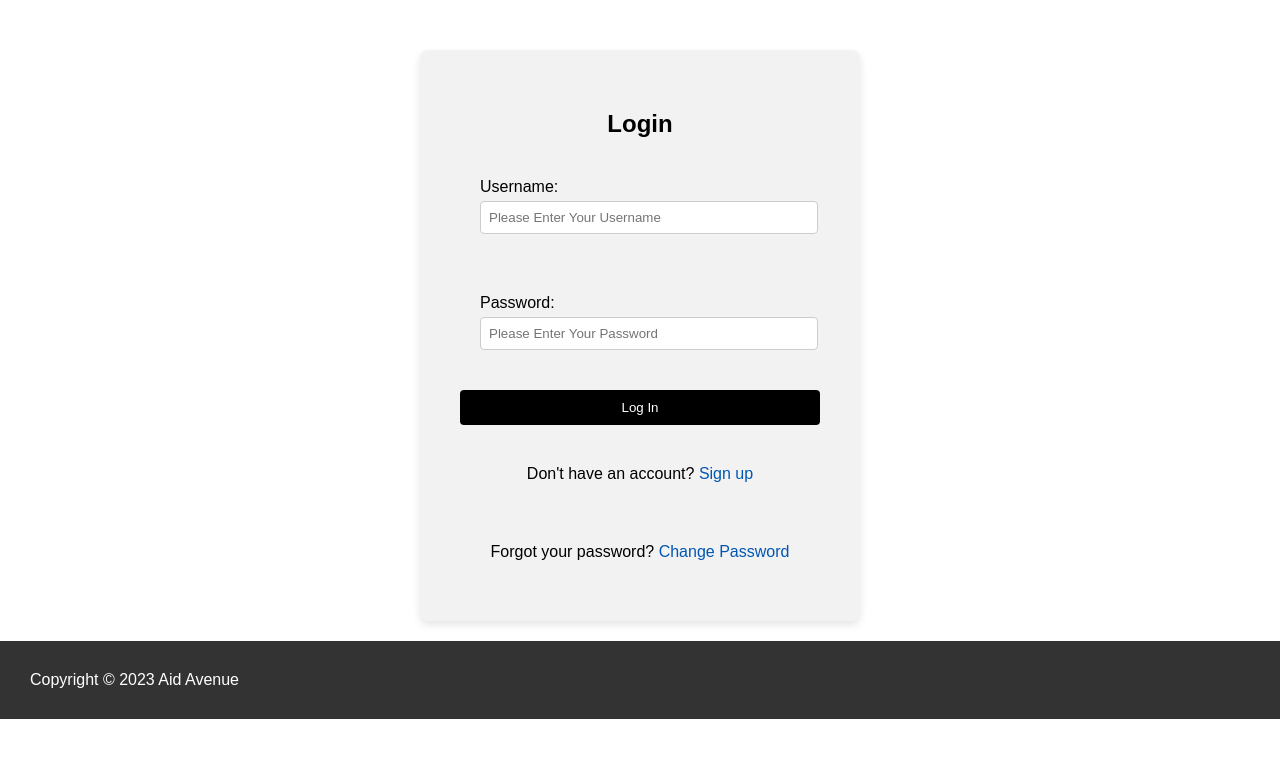
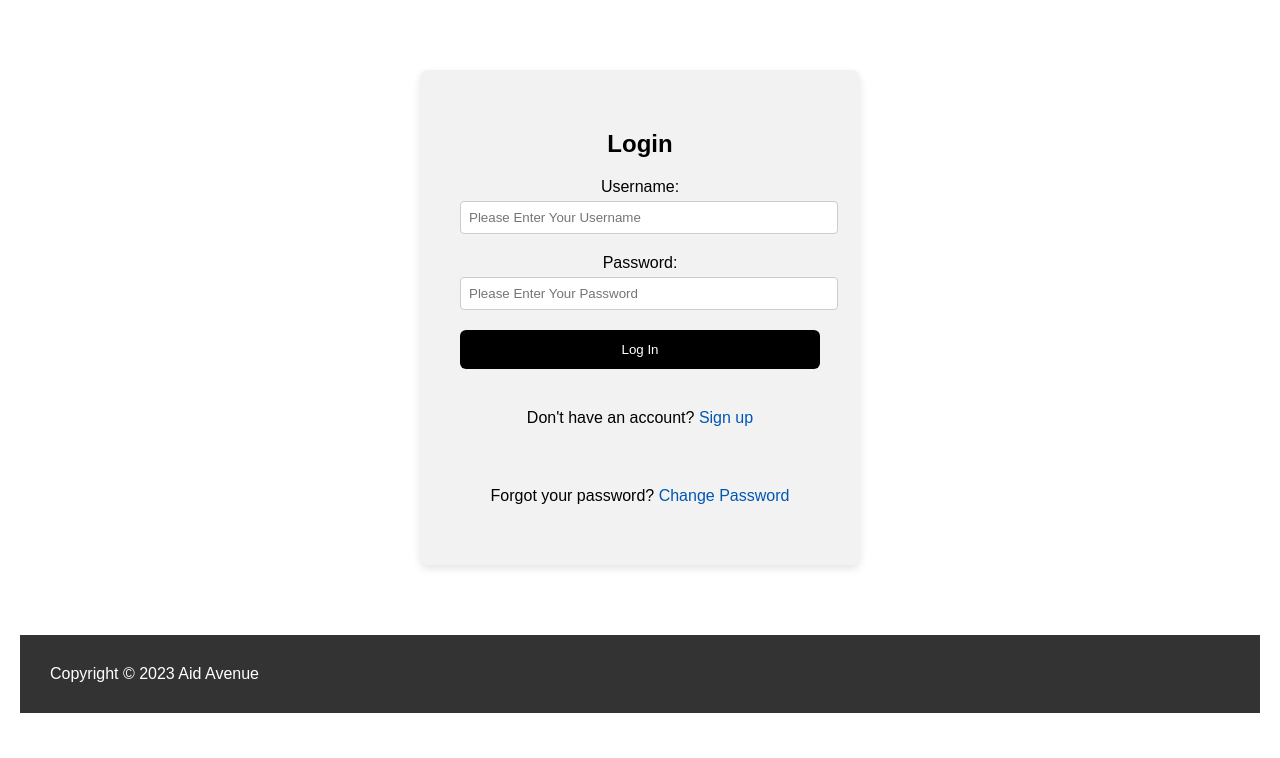
Before and after one commit to hassanredaa/HANIES, a React (Vite) app: page / in a window 1280 px wide. Shown: the top 758 px of the page. Built offline with nearby package versions, Linux system fonts and the light colour scheme.

Commit message:
updated css

```diff
--- a/src/Login.jsx
+++ b/src/Login.jsx
@@ -1,26 +1,26 @@
-
 import React from 'react';
 import { Link } from 'react-router-dom';
 
 export default function Login() {
     return (
-        <body>
-            <div class="login-container">
+        <div className="app-container"> {/* Single outermost container */}
+
+            <div className="login-container">
                 <form action="/submit-your-login-form" method="POST">
 
-                    <h2> Login</h2>
+                    <h2>Login</h2>
 
-                    <p class="input-group">
-                        <label for="username">Username:</label>
+                    <div className="input-group">
+                        <label htmlFor="username">Username:</label>
                         <input type="text" id="username" name="username" required placeholder="Please Enter Your Username" />
-                    </p>
-                    <p class="input-group">
-                        <label for="password">Password:</label>
+                    </div>
+                    <div className="input-group">
+                        <label htmlFor="password">Password:</label>
                         <input type="password" id="password" name="password" required placeholder="Please Enter Your Password" />
-                    </p>
+                    </div>
                     <button type="submit">Log In</button>
-                    <p class="signup-text">Don't have an account? <Link to="/register">Sign up</Link></p>
-                    <p class="signup-text">Forgot your password? <Link to="/changepassword">Change Password</Link></p>
+                    <p className="signup-text">Don't have an account? <Link to="/register">Sign up</Link></p>
+                    <p className="signup-text">Forgot your password? <Link to="/changepassword">Change Password</Link></p>
 
                 </form>
             </div>
@@ -28,7 +28,6 @@ export default function Login() {
             <footer>
                 <p>Copyright © 2023 Aid Avenue</p>
             </footer>
-        </body>
+        </div>
     );
-
 }
--- a/src/styles.css
+++ b/src/styles.css
@@ -49,18 +49,50 @@ p {
 }
 
 button {
-    width: 100%;
-    padding: 10px;
+    padding: 12px 24px;
     background-color: black;
     color: white;
+    /* Default text color */
+    position: relative;
+    border-radius: 6px;
+    overflow: hidden;
+    width: 100%;
     border: none;
-    border-radius: 4px;
     cursor: pointer;
+    z-index: 2;
+    /* Ensure text layer is above the pseudo-element */
+    transition: background-color 0.3s, color 0.3s;
+    /* Add color transition for smoother effect */
 }
 
 button:hover {
-    background-color: grey;
-    /* Changed for visual feedback on hover */
+    color: white;
+    /* Change text color to white on hover for visibility */
+    background-color: black;
+    /* Background turns black on hover */
+}
+
+button::before {
+    content: '';
+    position: absolute;
+    top: 50%;
+    left: 50%;
+    width: 140px;
+    height: 140px;
+    border-radius: 50%;
+    background-color: white;
+    /* White effect on hover */
+    transform: translate(-50%, -50%) scale(0);
+    transition: transform 0.75s cubic-bezier(0.19, 1, 0.22, 1), opacity 0.4s;
+    opacity: 0;
+    z-index: 1;
+    /* Lower than the text layer, but still visible */
+}
+
+button:hover::before {
+    opacity: 0.5;
+    /* Adjust opacity to not fully obscure text */
+    transform: translate(-50%, -50%) scale(1.2);
 }
 
 .signup-text {
@@ -159,21 +191,21 @@ footer {
 
 .register-container,
 .login-container {
+    background-color: #f2f2f2;
     width: 100%;
     max-width: 400px;
+    margin: 50px auto;
     padding: 20px;
-    margin-bottom: 20px;
     box-shadow: 0 4px 8px rgba(0, 0, 0, 0.1);
     border-radius: 8px;
-    background-color: #f2f2f2;
 }
 
 .change-password-container {
+    background-color: #f2f2f2;
     width: 100%;
     max-width: 400px;
+    margin: 50px auto;
     padding: 20px;
-    margin: 30px auto;
     box-shadow: 0 4px 8px rgba(0, 0, 0, 0.1);
     border-radius: 8px;
-    background-color: #f2f2f2;
 }
```
